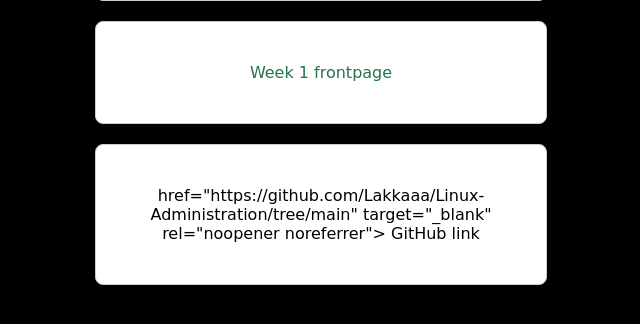
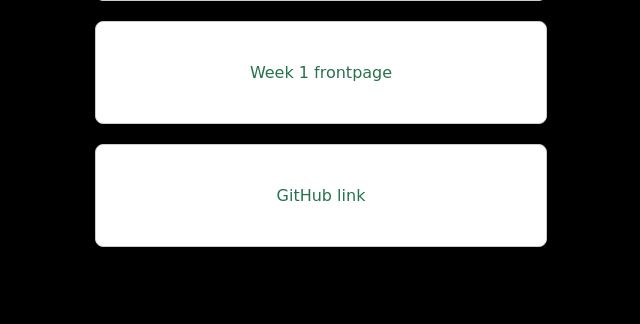
Before and after one commit to Lakkaaa/Linux-Administration, a Flask app: template templates/index.html in a window 1280 px wide. Shown: the part 240-564 px from the top of the page, without its empty margins (319-959 px from the left). Run offline with Flask 3, Linux system fonts and the light colour scheme; the template is opened without the code that fills it, so the values that code supplies are empty.

Commit message:
Fixed an issue with the link

```diff
--- a/templates/index.html
+++ b/templates/index.html
@@ -52,7 +52,7 @@
     </div>
 <div class="box">
     <p>
-	   href="https://github.com/Lakkaaa/Linux-Administration/tree/main"
+	<a href="https://github.com/Lakkaaa/Linux-Administration/tree/main"
            target="_blank"
            rel="noopener noreferrer">
             GitHub link
```
